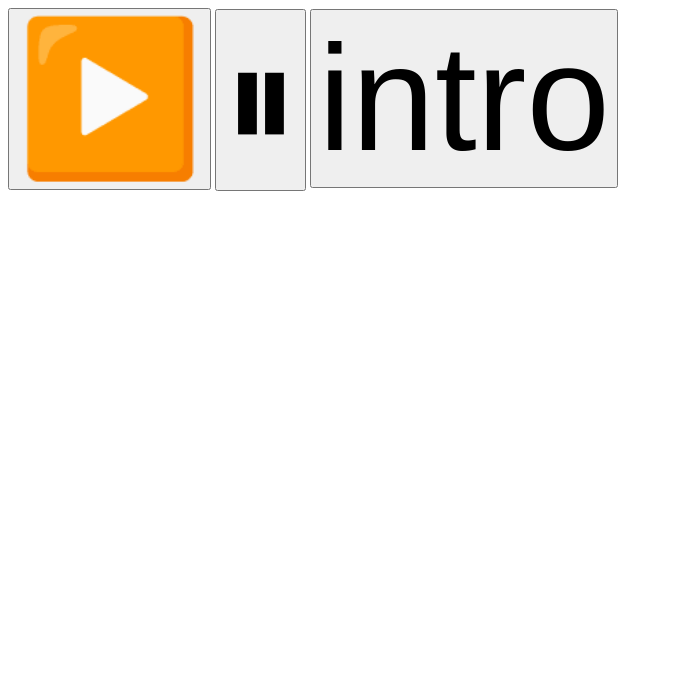
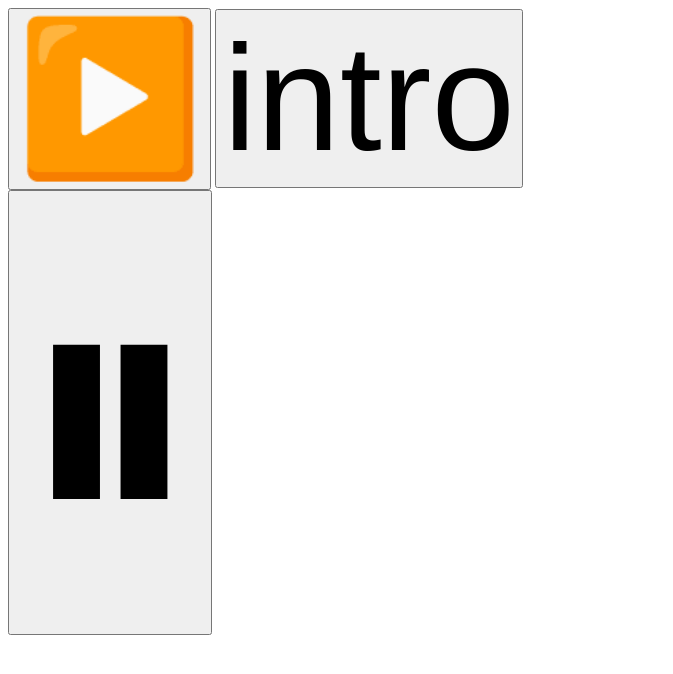
Before and after one commit to Adiorz/sounds_great, a Flask app: page / in a window 1280 px wide. Shown: the top 674 px of the page, without its empty margins (0-673 px from the left). Run offline with Flask 2, Linux system fonts and the light colour scheme; some libraries are stand-ins or nearby versions.

Commit message:
Modified button sizes

```diff
--- a/templates/index.html
+++ b/templates/index.html
@@ -100,7 +100,8 @@
 </head>
 <body>
   <button id="play-button" style="font-size:150px;" onclick="playing=true;setTimeout(function(){refreshButtons()},0);tryToPlaySound()"> ▶️ </button>
-  <button id="pause-button" style="font-size:150px;" onclick="playing=false;setTimeout(function (){refreshButtons()}, 0)">&#x23F8;</button>
   <button id="pause-button" style="font-size:150px;" onclick="playIntro()">intro</button>
+  <br>
+  <button id="pause-button" style="font-size:375px;" onclick="playing=false;setTimeout(function (){refreshButtons()}, 0)">&#x23F8;</button>
 </body>
 </html>
```
